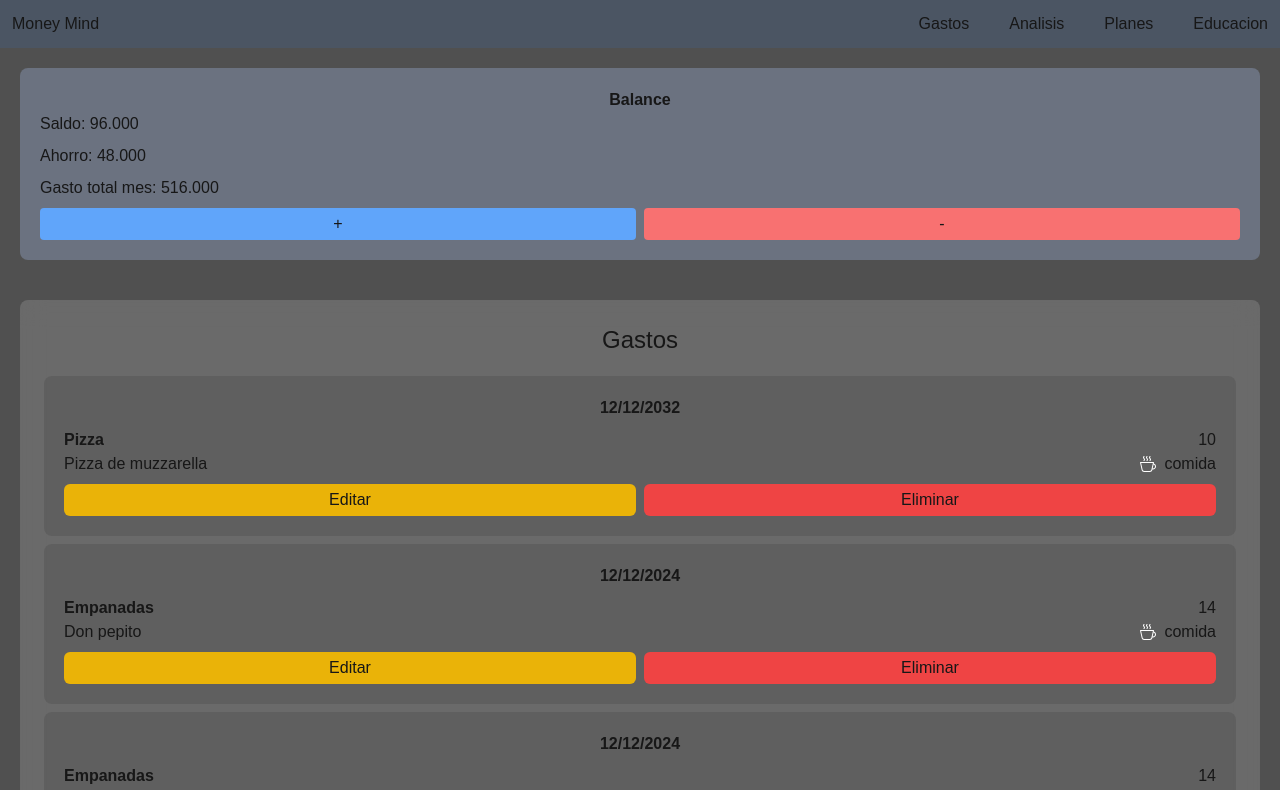
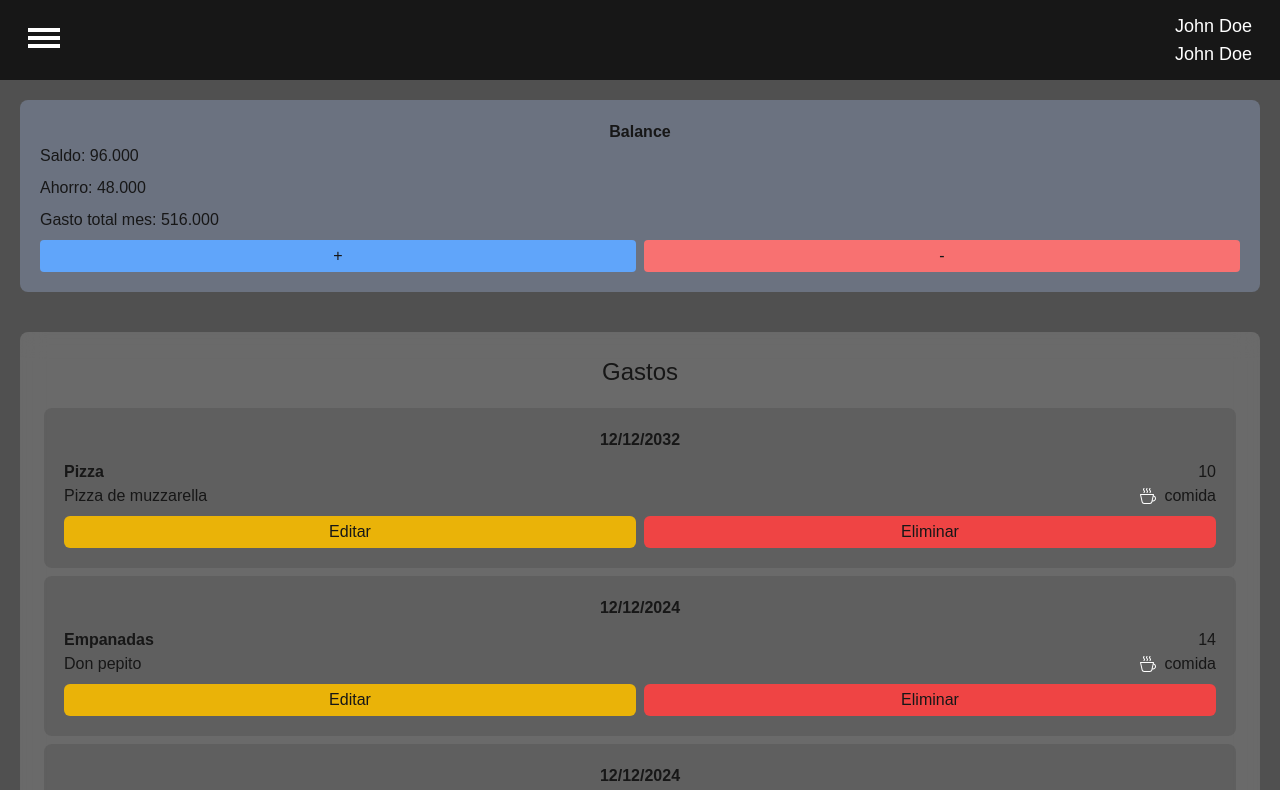
Before and after one commit to Lau-szutner/Money-Mind, a Next.js app in the folder frontend/: page / in a window 1280 px wide. Shown: the top 790 px of the page. Built offline with nearby package versions, Linux system fonts and the light colour scheme.

Commit message:
person navbar

```diff
--- a/frontend/src/app/components/Navbar.jsx
+++ b/frontend/src/app/components/Navbar.jsx
@@ -3,11 +3,22 @@ import React from 'react';
 
 export const Navbar = () => {
   return (
-    <nav className="h-15 bg-gray-600 flex justify-between items-center p-3 flex-col lg:flex-row sticky top-0 w-full z-10">
-      <h1>Money Mind</h1>
+    <nav className="h-15 bg-neutral-900 flex justify-between items-center p-3 flex-col lg:flex-row sticky top-0 w-full z-10">
+      <div className="flex justify-between items-center w-full px-4">
+        <div className="flex flex-col justify-between w-8 h-6 cursor-pointer">
+          <div className="w-full h-1 bg-white mb-1"></div>
+          <div className="w-full h-1 bg-white mb-1"></div>
+          <div className="w-full h-1 bg-white mb-1"></div>
+        </div>
 
-      <ul className="flex flex-col lg:flex-row gap-10 invisible lg:visible">
-        {/* Cada elemento se vuelve invisible en pantallas pequeñas */}
+        <div className="text-white">
+          <h1 className="text-lg">John Doe</h1>
+          <h1 className="text-lg">John Doe</h1>
+        </div>
+      </div>
+
+      {/* <ul className="flex flex-col lg:flex-row gap-10 invisible lg:visible">
+        Cada elemento se vuelve invisible en pantallas pequeñas
         <li className="invisible lg:visible">
           <Link href="/Gastos" className="btn">
             Gastos
@@ -16,7 +27,7 @@ export const Navbar = () => {
         <li className="btn invisible lg:visible">Analisis</li>
         <li className="btn invisible lg:visible">Planes</li>
         <li className="btn invisible lg:visible">Educacion</li>
-      </ul>
+      </ul> */}
     </nav>
   );
 };
```
